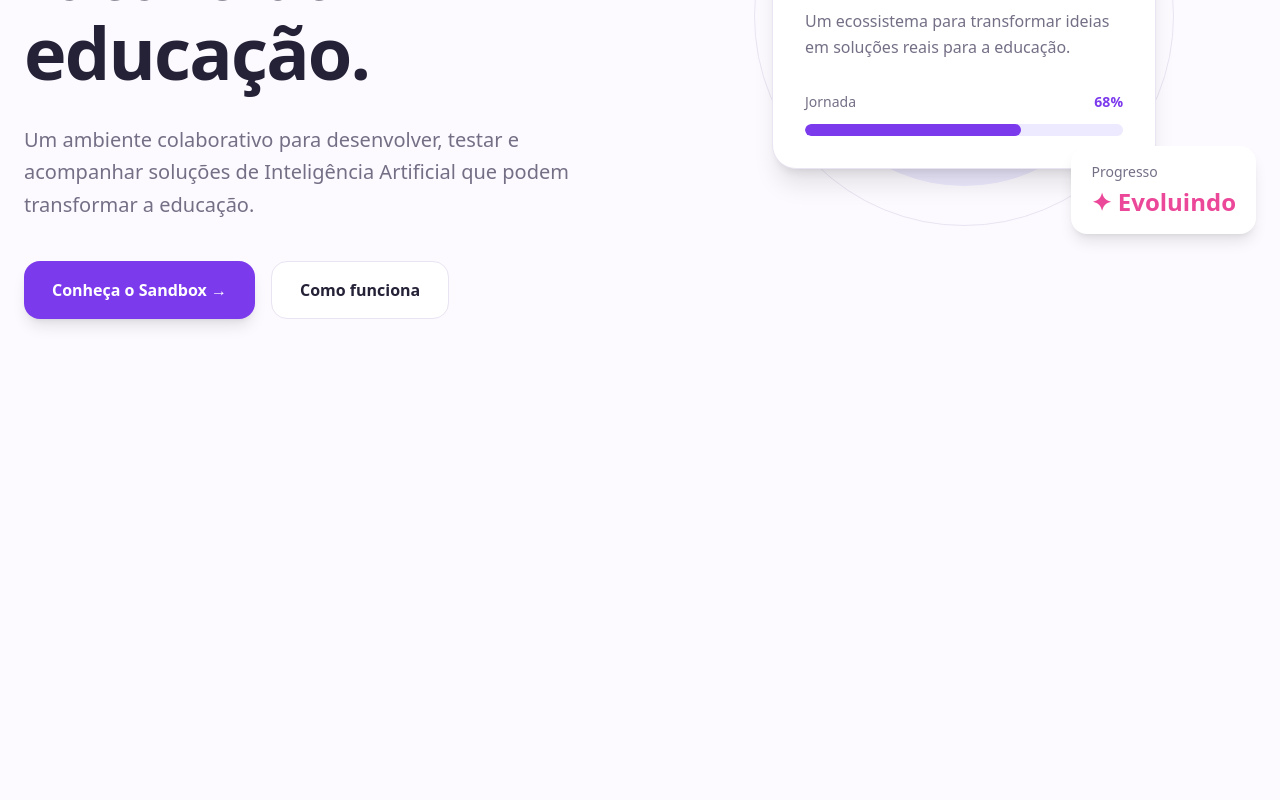
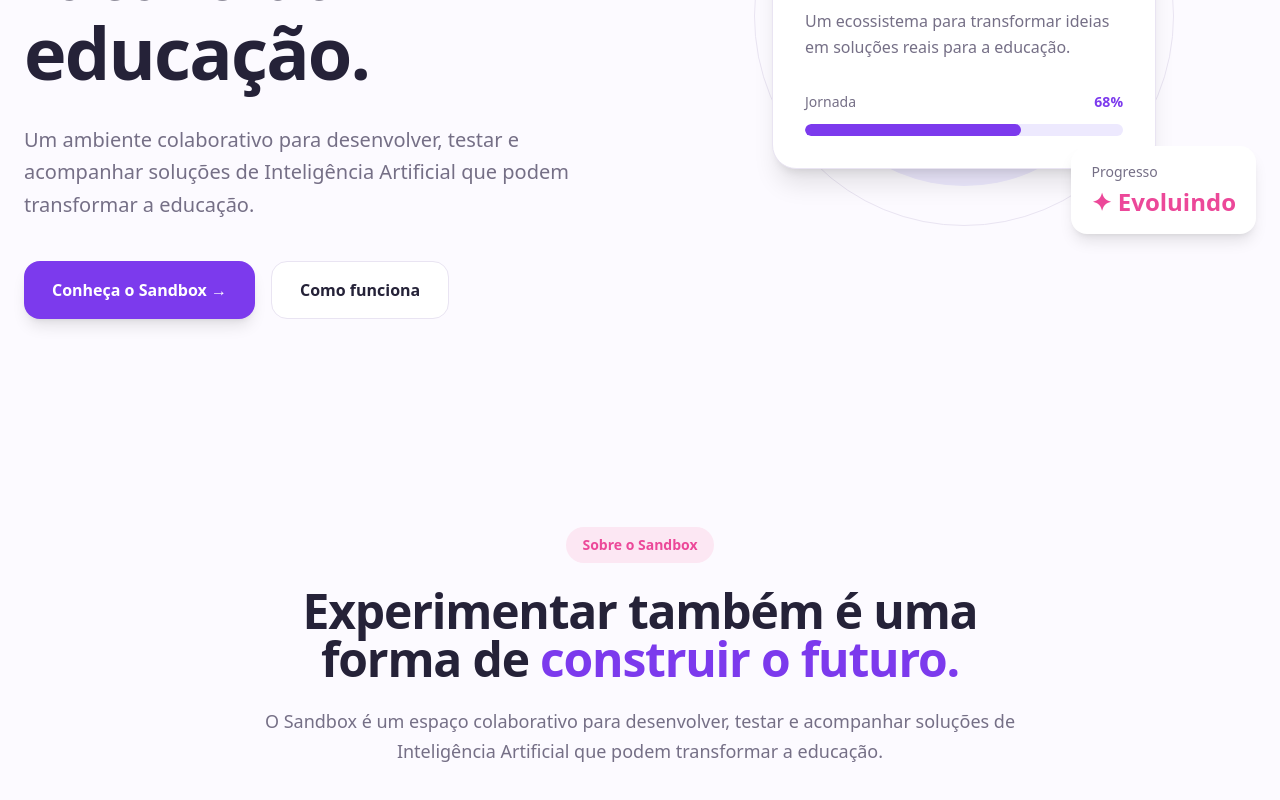
Before and after one commit to beatnees/sandbox, a Next.js app: page /sandbox/ in a window 1280 px wide. Shown: the part 448-1248 px from the top of the page. Before the commit the page ends 847 px from the top, so only its background shows below. Built offline with nearby package versions, Linux system fonts and the light colour scheme.

Commit message:
cria o sobre

```diff
--- a/app/page.tsx
+++ b/app/page.tsx
@@ -106,6 +106,28 @@ export default function Home() {
             </div>
           </div>
         </section>
+
+        {/* SOBRE */}
+        <section id="sobre" className="px-6 py-24 md:py-32">
+          <div className="mx-auto max-w-7xl">
+            {/* cabeçalho */}
+            <div className="mx-auto max-w-3xl text-center">
+              <span className="inline-flex items-center rounded-full bg-(--secondary-light) px-4 py-2 text-sm font-semibold text-(--secondary)">
+                Sobre o Sandbox
+              </span>
+              <h2 className="mt-6 text-3xl font-bold tracking-tight text-(--foreground) md:text-5xl">
+                Experimentar também é uma forma de
+                <span className="text-(--primary)"> construir o futuro.</span>
+              </h2>
+
+              <p className="mt-6 text-lg leading-relaxed text-(--muted)">
+                O Sandbox é um espaço colaborativo para desenvolver, testar e
+                acompanhar soluções de Inteligência Artificial que podem
+                transformar a educação.
+              </p>
+            </div>
+          </div>
+        </section>
       </main>
     </>
   );
```
